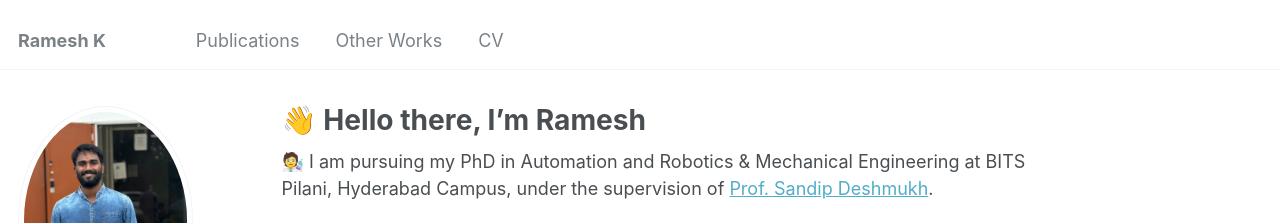
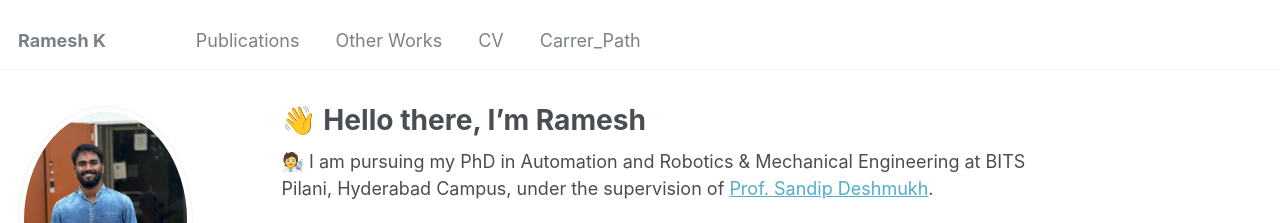
Before and after one commit to KakiRamesh/Ram, a Jekyll site: the page built from _pages/about.md, in a window 1280 px wide. Shown: the top 223 px of the page. Built offline with Jekyll 4.4.1, drawn with Linux system fonts in a browser that asks for light colours; some web fonts are replaced.

Commit message:
Update navigation.yml

```diff
--- a/_data/navigation.yml
+++ b/_data/navigation.yml
@@ -13,3 +13,6 @@ main:
 
   - title: "CV"
     url: /cv/
+
+  - title: "Carrer_Path"
+    url: /Carrer/
```
